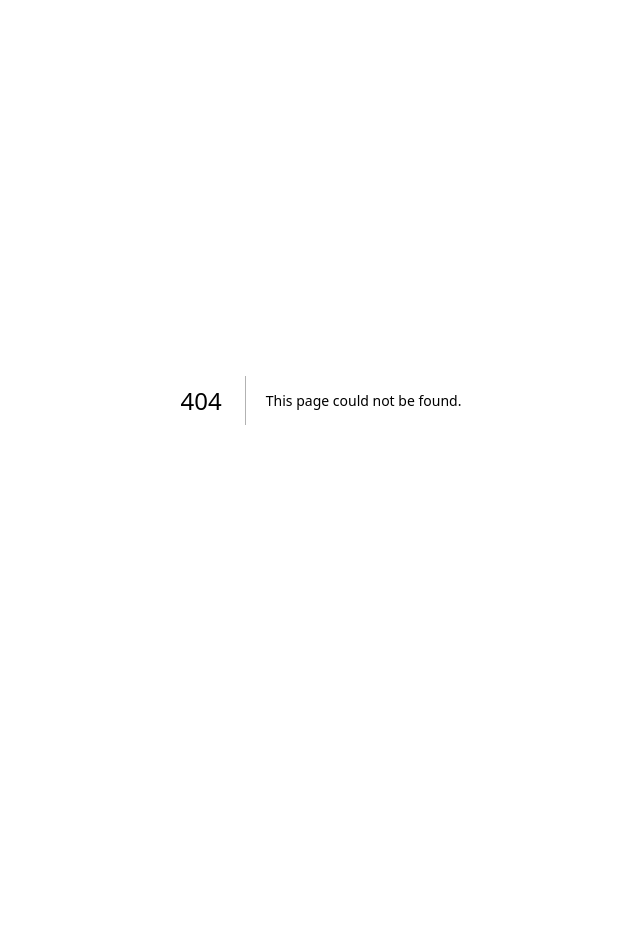
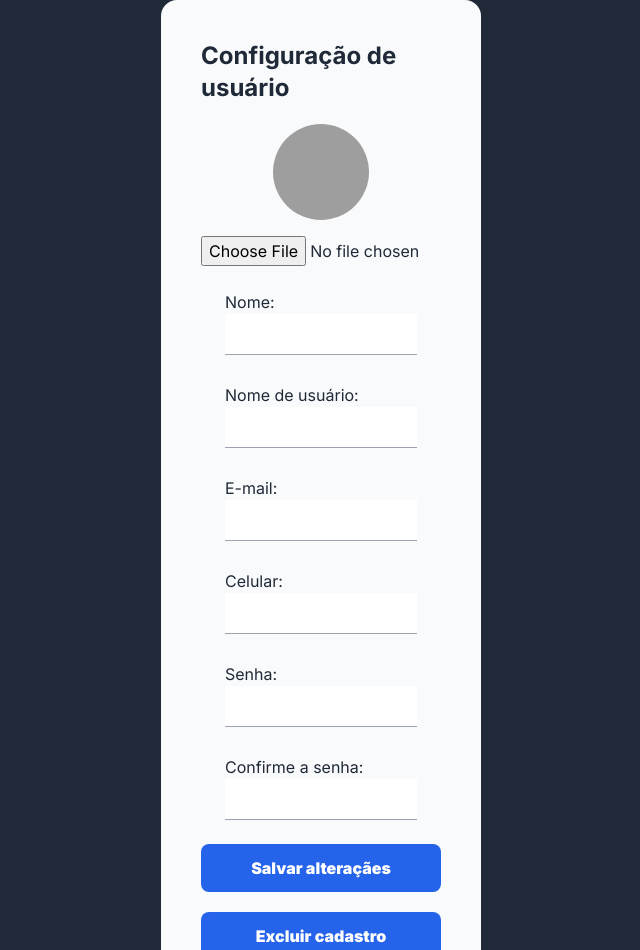
Before and after one commit to mateushilariodias/tg-nos-social-front-end, a Next.js app in the folder client/: page /userConfiguration in a window 1280 px wide. Before the commit this address had no page. Shown: the top 950 px of the page, without its empty margins (319-959 px from the left). Before the commit the page ends 800 px from the top, so only its background shows below. Built offline with nearby package versions, Linux system fonts and the light colour scheme; grey boxes are pictures that could not be loaded.

Commit message:
builds user configuration page

```diff
--- /dev/null
+++ b/client/src/app/(config)/layout.tsx
@@ -0,0 +1,10 @@
+function AuthPage({ children }: { children: React.ReactNode }) {
+    return (
+        <main className="flex flex-col min-h-screen items-center justify-center bg-gray-800">
+            <form action="" className="flex flex-col bg-gray-50 py-10 px-10 rounded-2xl gap-5 text-gray-800 w-full lg:w-1/4">
+                {children}
+            </form>
+        </main>
+    );
+}
+export default AuthPage;
--- /dev/null
+++ b/client/src/app/(config)/userConfiguration/page.tsx
@@ -0,0 +1,55 @@
+"use client";
+
+import AuthInput from "@/components/common/AuthInput";
+import { useState } from "react";
+
+function UserConfiguration() {
+
+    const [fullName, setFullName] = useState("");
+    const [userName, setUserName] = useState("");
+    const [emailUser, setEmailUser] = useState("");
+    const [phoneNumberUser, setPhoneNumberUser] = useState("");
+    const [passwordUser, setPasswordUser] = useState("");
+    const [confirmPassword, setConfirmPassword] = useState("");
+    const [error, setError] = useState("")
+    const [success, setSuccess] = useState("")
+    const [profilePicture, setProfilePicture] = useState<string>('');
+
+    const handleProfilePicChange = (event: React.ChangeEvent<HTMLInputElement>) => {
+        const file = event.target.files?.[0];
+        const reader = new FileReader();
+
+        reader.onloadend = () => {
+          if (typeof reader.result === 'string') {
+            setProfilePicture(reader.result);
+          }
+        };
+
+        if (file) {
+          reader.readAsDataURL(file);
+        }
+      };
+
+    return (
+        <>
+            <h1 className="font-bold text-2xl">Configuração de usuário</h1>
+            <div>
+                <img className="w-24 h-24 rounded-full mx-auto" src={profilePicture || "https://img.freepik.com/free-icon/user_318-159711.jpg"} alt="Imagem do perfil" />
+                <input placeholder="Imagem" type="file" accept="image/*" className="pt-4" />
+             </div>
+            <AuthInput newState={setFullName} htmlForAndNameAndId="fullName" label="Nome:" type="text"></AuthInput>
+            <AuthInput newState={setUserName} htmlForAndNameAndId="userName" label="Nome de usuário:" type="text"></AuthInput>
+            <AuthInput newState={setEmailUser} htmlForAndNameAndId="emailUser" label="E-mail:" type="email"></AuthInput>
+            <AuthInput newState={setPhoneNumberUser} htmlForAndNameAndId="phoneNumberUser" label="Celular:" type="tel"></AuthInput>
+            <AuthInput newState={setPasswordUser} htmlForAndNameAndId="passwordUser" label="Senha:" type="password"></AuthInput>
+            <AuthInput newState={setConfirmPassword} htmlForAndNameAndId="confirmPassword" label="Confirme a senha:" type="password"></AuthInput>
+            <button className="bg-blue-600 hover:bg-blue-800 py-3 font-bold text-white rounded-lg">
+                <strong>Salvar alteraçães</strong>
+            </button>
+            <button className="bg-blue-600 hover:bg-blue-800 py-3 font-bold text-white rounded-lg">
+                <strong>Excluir cadastro</strong>
+            </button>
+        </>
+    );
+}
+export default UserConfiguration;
```
